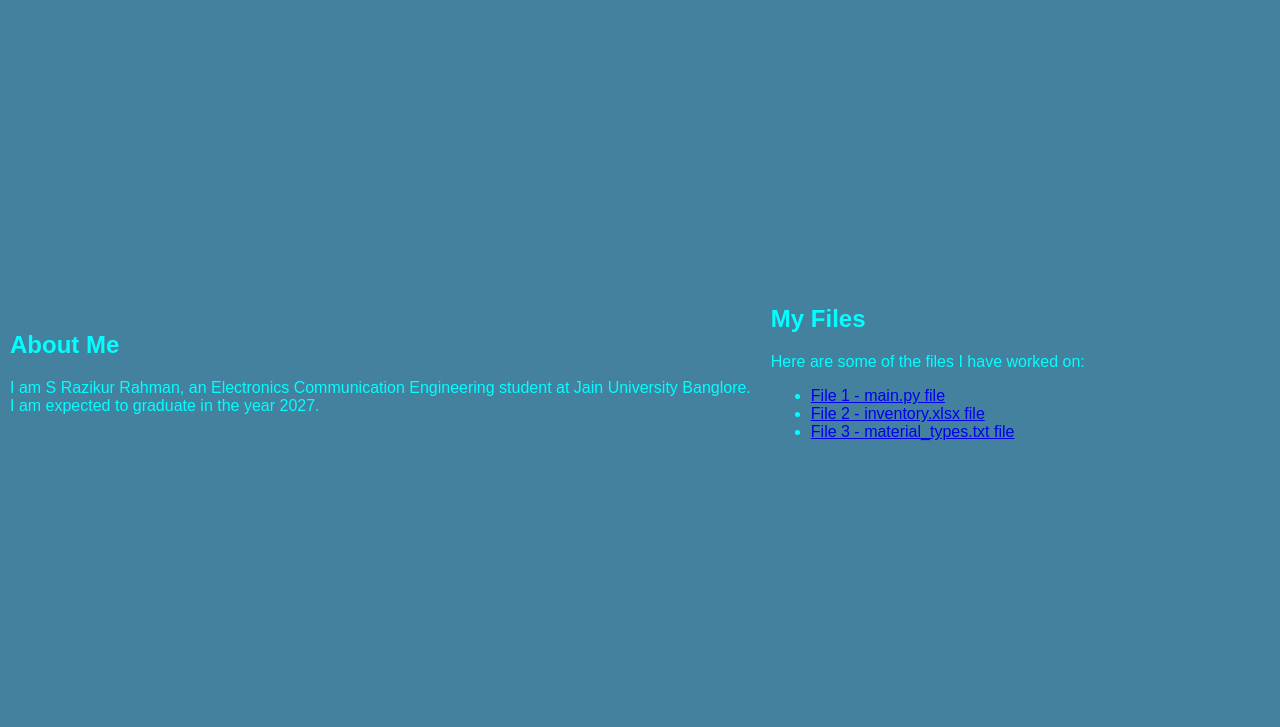
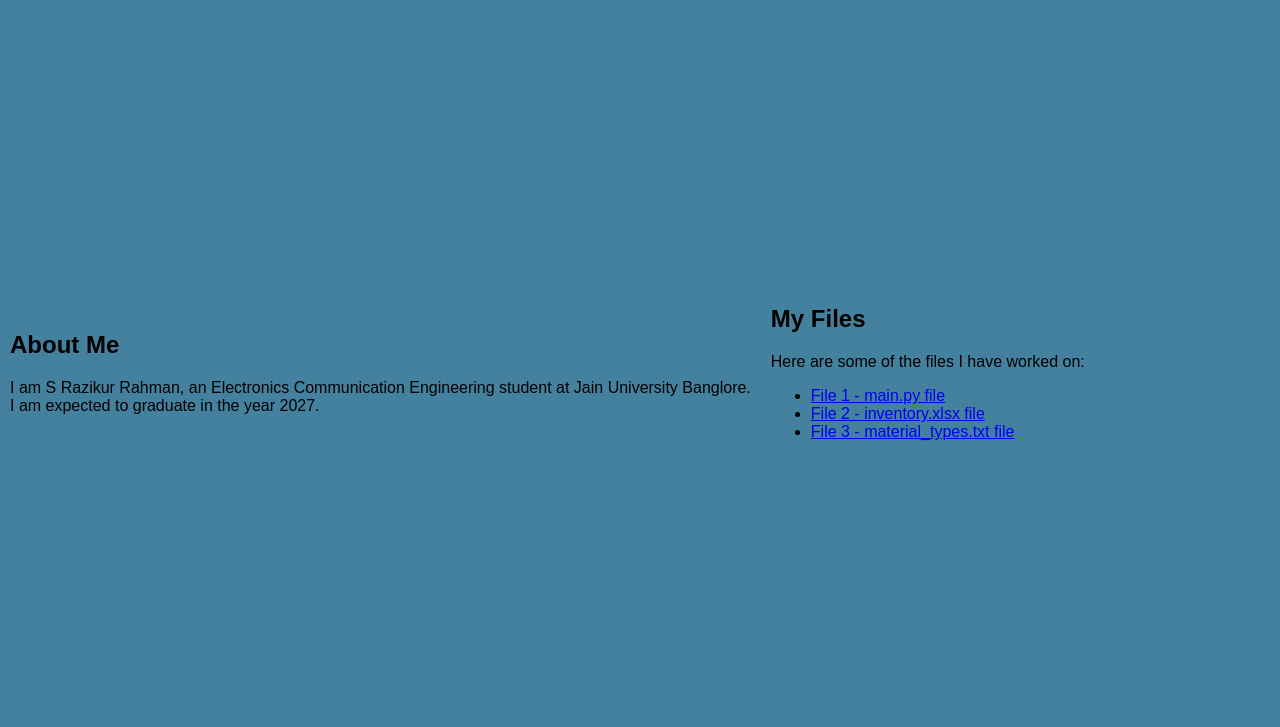
Before and after one commit to rrazik487/website1.0, a plain HTML site: page index.html in a window 1280 px wide. Shown: the part 73-800 px from the top of the page. Drawn offline with Linux system fonts and the light colour scheme.

Commit message:
Update index.html

```diff
--- a/index.html
+++ b/index.html
@@ -5,8 +5,8 @@
     <style>
         body {
 
-            background-color: #43819e;
-            color: cyan;
+           background-color: #43819e;
+            color: #000000;
             font-family: Arial, sans-serif;
             margin: 0;
         }
```
